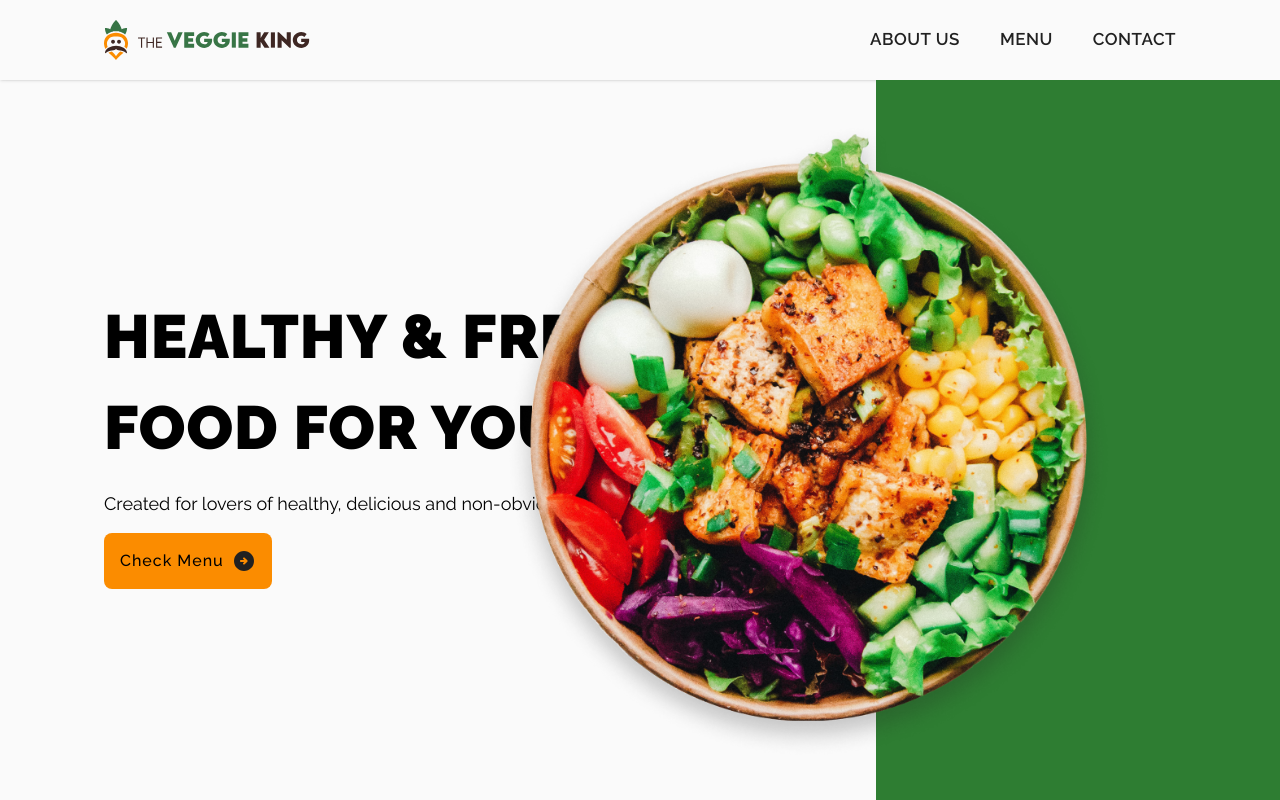
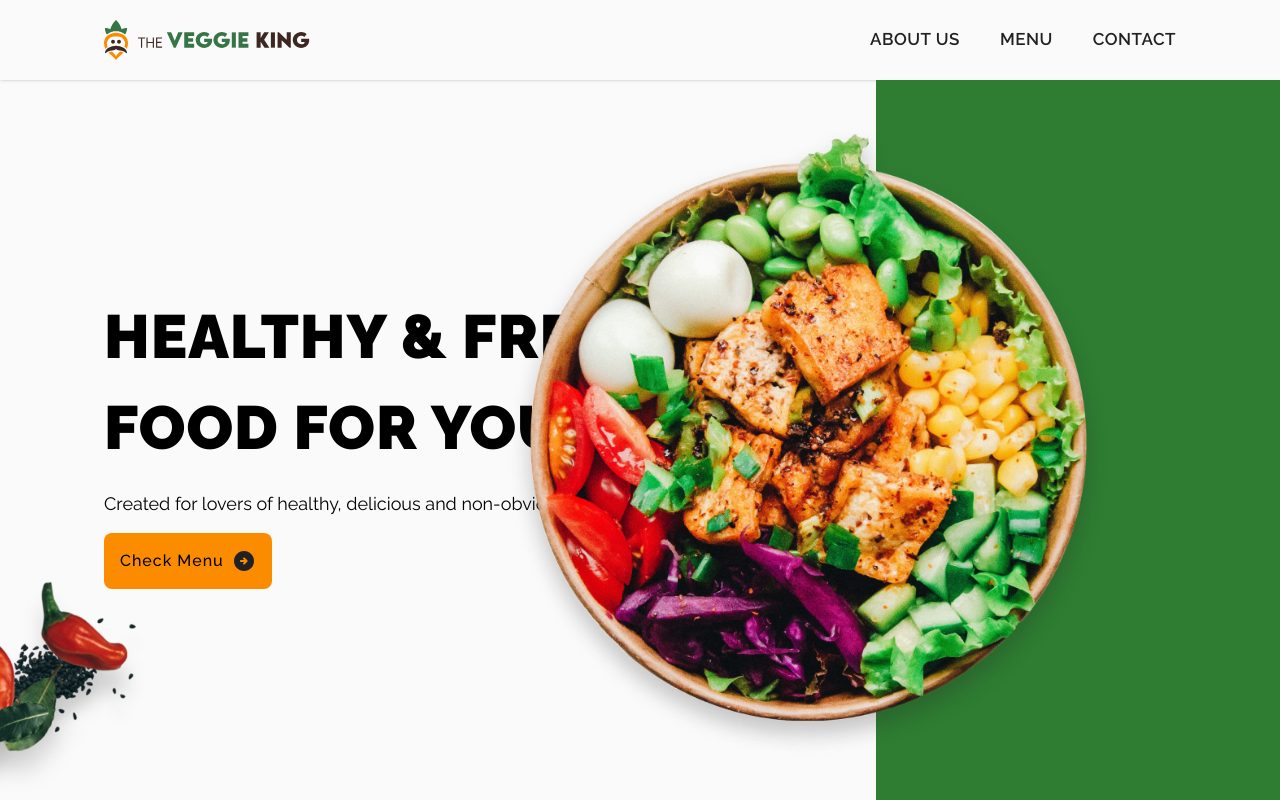
Before and after one commit to thejsdeveloper/the-veggie-king, a Next.js app: page / in a window 1280 px wide. Built offline with nearby package versions, Linux system fonts and the light colour scheme.

Commit message:
feat: adding chilli image at corner of hero section

```diff
--- a/src/components/Hero/Hero.tsx
+++ b/src/components/Hero/Hero.tsx
@@ -3,6 +3,7 @@ import Image from "next/image";
 import React, { useState } from "react";
 import { useInterval } from "usehooks-ts";
 
+import heroCornerFood from "public/images/hero-section-food.png";
 import heroFood1 from "public/images/hero-section-slide-food-1.png";
 import heroFood2 from "public/images/hero-section-slide-food-2.png";
 import heroFood3 from "public/images/hero-section-slide-food-2.png";
@@ -21,7 +22,7 @@ function Hero() {
 
   return (
     <section className="flex flex-row flex-1  bg-gray-50">
-      <aside className="pl-104 flex-1 flex flex-col justify-center">
+      <aside className="pl-104 flex-1 flex flex-col justify-center relative">
         <h1 className="uppercase text-xl color-gray-900 font-black tracking-wide">
           Healthy & fresh Food for you
         </h1>
@@ -42,6 +43,11 @@ function Hero() {
             </span>
           </button>
         </div>
+        <Image
+          src={heroCornerFood}
+          alt="chilli image"
+          className="absolute bottom-0 left-0 "
+        />
       </aside>
       <aside className="flex-1 flex flex-col">
         <div className="flex-1 flex flex-col justify-center bg-green-600 relative w-404 self-end relative">
```
